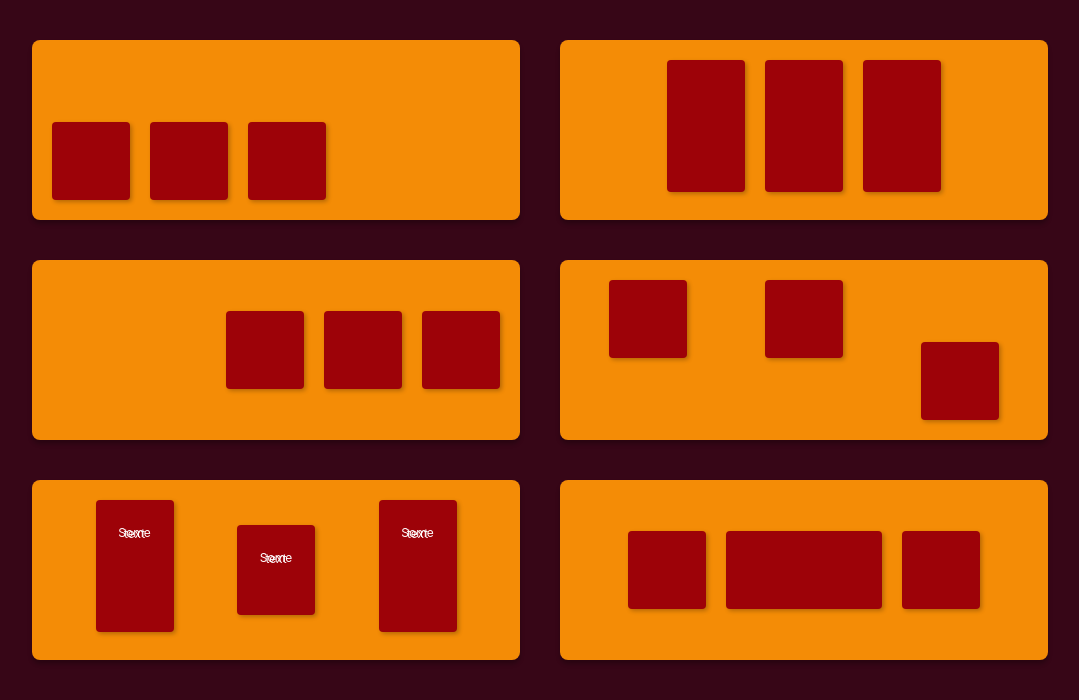
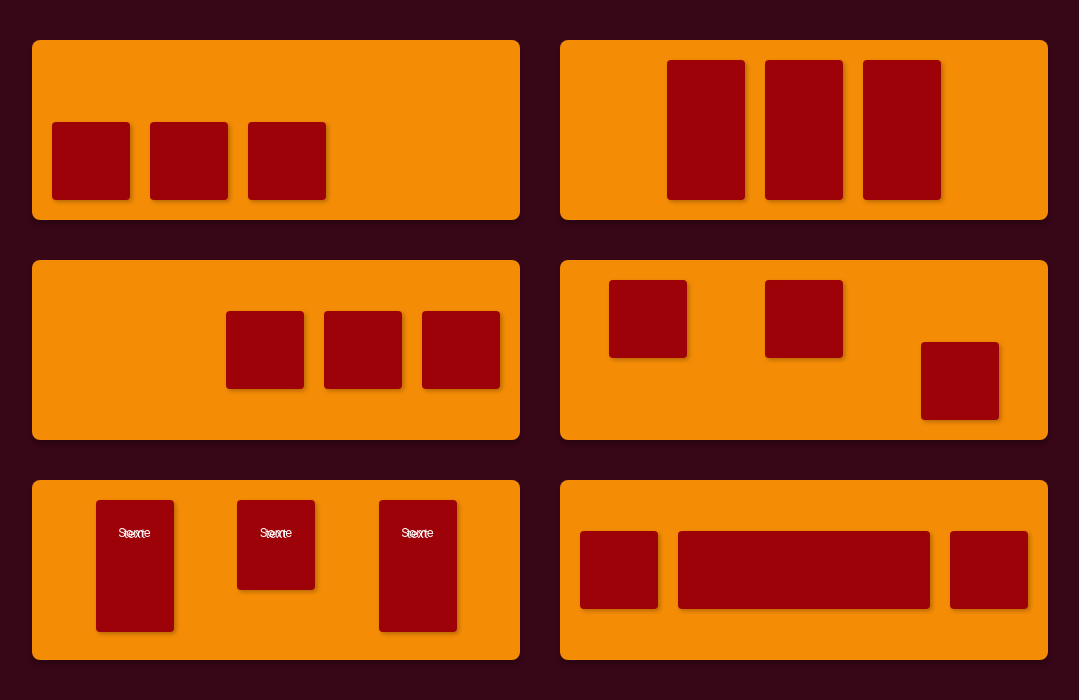
Before and after one commit to islandskan/first-flexbox-practice, a plain HTML site: page squares.html in a window 1280 px wide. Shown: the whole page, without its empty margins (8-1087 px from the left). Drawn offline with Linux system fonts and the light colour scheme.

Commit message:
third commit

```diff
--- a/styles/squares-style.css
+++ b/styles/squares-style.css
@@ -70,7 +70,7 @@ main {
 .container-six {
     align-items: center;
     display: flex;
-    flex-direction: row;
+
     justify-content: center;
 }
 
@@ -88,7 +88,7 @@ main {
     background-color: #9D0208;
     border-radius: 4px;
     box-shadow: 2px 2px 4px rgba(0, 0, 0, 0.25);
-    height: 120px;
+    min-height: 120px;
     margin: 10px;
     padding-top: 12px;
     width: 78px;
@@ -96,8 +96,6 @@ main {
 }
 
 .box-txt {
-    align-items: flex-start;
-    align-self: center;
     padding-top: 12px;
 
 }
@@ -121,5 +119,6 @@ p {
     box-shadow: 2px 2px 4px rgba(0, 0, 0, 0.25);
     height: 78px;
     margin: 10px;
-    min-width: 156px;
+    min-width: 78px;
+    flex-grow: 1;
 }
```
